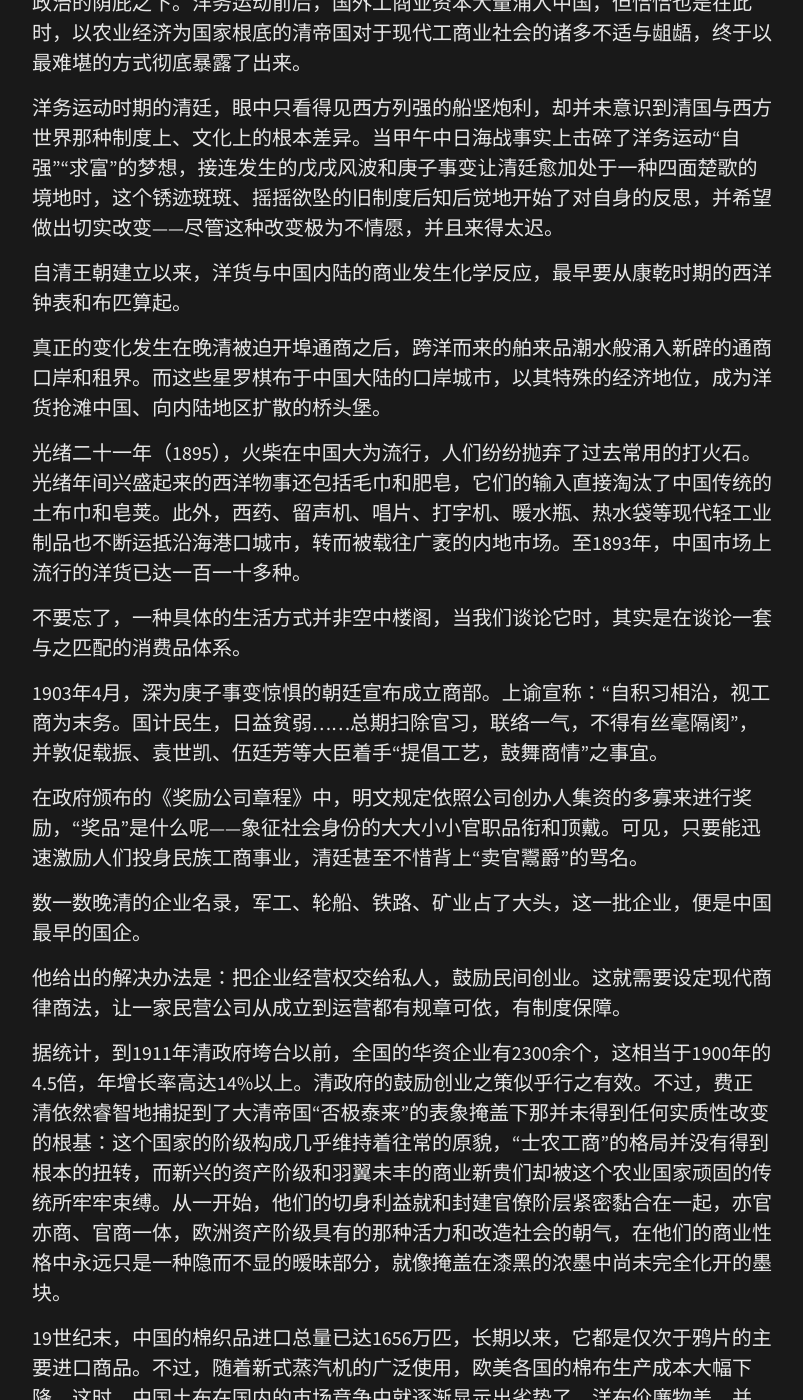
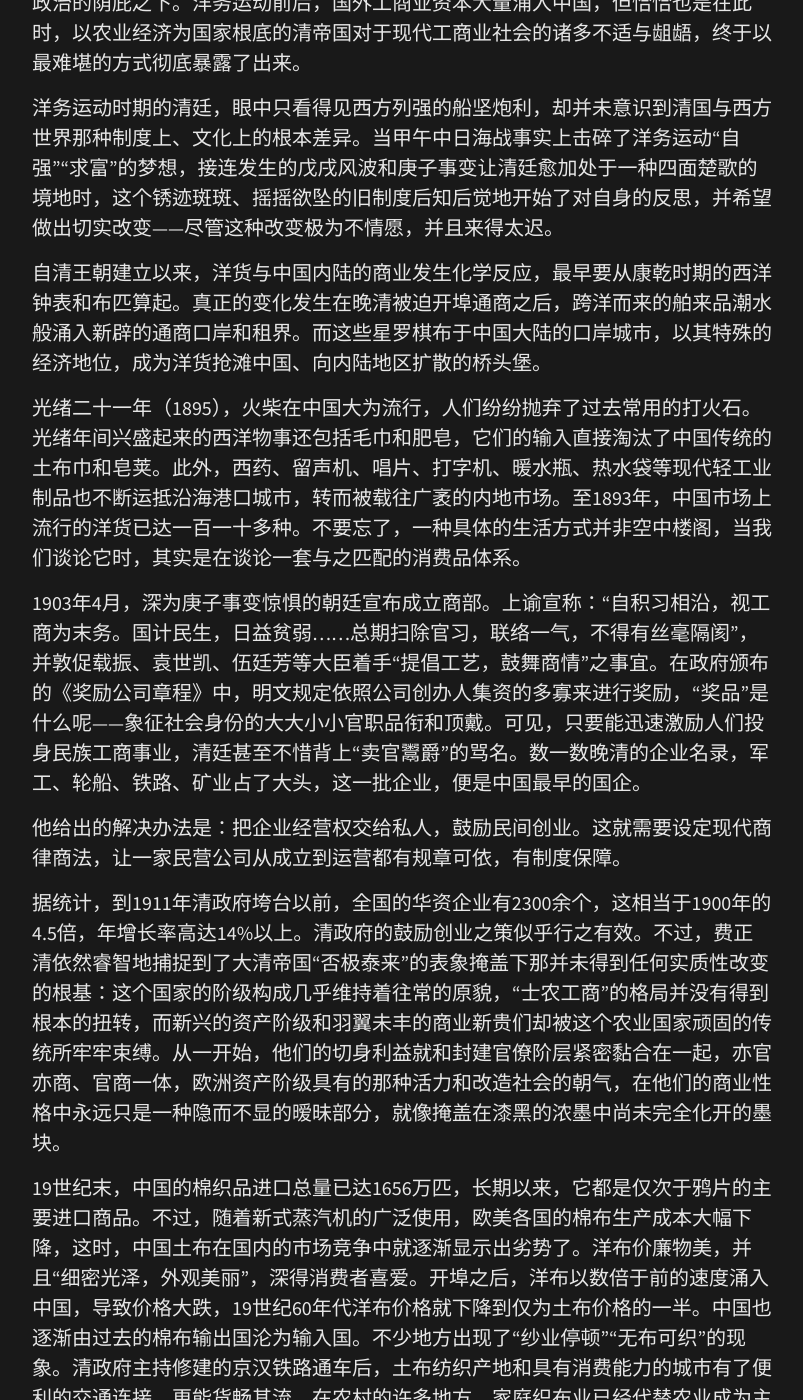
Before and after one commit to omsiel/omsiel.github.io, a Jekyll site: the page built from _posts/2019-05-22-购物凶猛.md, in a window 1280 px wide and 1400 px high, scrolled down 3972 px. Shown: the whole window, without its empty margins (238-1041 px from the left). Built offline with Jekyll 4.4.1, drawn with Linux system fonts in a browser that asks for light colours; nearby versions of some CDN libraries.

Commit message:
修改文章

```diff
--- a/_posts/2019-05-22-购物凶猛.md
+++ b/_posts/2019-05-22-购物凶猛.md
@@ -69,19 +69,11 @@ categories: note
 
 #### 洋务运动时期的清廷，眼中只看得见西方列强的船坚炮利，却并未意识到清国与西方世界那种制度上、文化上的根本差异。当甲午中日海战事实上击碎了洋务运动“自强”“求富”的梦想，接连发生的戊戌风波和庚子事变让清廷愈加处于一种四面楚歌的境地时，这个锈迹斑斑、摇摇欲坠的旧制度后知后觉地开始了对自身的反思，并希望做出切实改变——尽管这种改变极为不情愿，并且来得太迟。
 
-#### 自清王朝建立以来，洋货与中国内陆的商业发生化学反应，最早要从康乾时期的西洋钟表和布匹算起。
+#### 自清王朝建立以来，洋货与中国内陆的商业发生化学反应，最早要从康乾时期的西洋钟表和布匹算起。真正的变化发生在晚清被迫开埠通商之后，跨洋而来的舶来品潮水般涌入新辟的通商口岸和租界。而这些星罗棋布于中国大陆的口岸城市，以其特殊的经济地位，成为洋货抢滩中国、向内陆地区扩散的桥头堡。
 
-#### 真正的变化发生在晚清被迫开埠通商之后，跨洋而来的舶来品潮水般涌入新辟的通商口岸和租界。而这些星罗棋布于中国大陆的口岸城市，以其特殊的经济地位，成为洋货抢滩中国、向内陆地区扩散的桥头堡。
+#### 光绪二十一年（1895），火柴在中国大为流行，人们纷纷抛弃了过去常用的打火石。光绪年间兴盛起来的西洋物事还包括毛巾和肥皂，它们的输入直接淘汰了中国传统的土布巾和皂荚。此外，西药、留声机、唱片、打字机、暖水瓶、热水袋等现代轻工业制品也不断运抵沿海港口城市，转而被载往广袤的内地市场。至1893年，中国市场上流行的洋货已达一百一十多种。不要忘了，一种具体的生活方式并非空中楼阁，当我们谈论它时，其实是在谈论一套与之匹配的消费品体系。
 
-#### 光绪二十一年（1895），火柴在中国大为流行，人们纷纷抛弃了过去常用的打火石。光绪年间兴盛起来的西洋物事还包括毛巾和肥皂，它们的输入直接淘汰了中国传统的土布巾和皂荚。此外，西药、留声机、唱片、打字机、暖水瓶、热水袋等现代轻工业制品也不断运抵沿海港口城市，转而被载往广袤的内地市场。至1893年，中国市场上流行的洋货已达一百一十多种。
-
-#### 不要忘了，一种具体的生活方式并非空中楼阁，当我们谈论它时，其实是在谈论一套与之匹配的消费品体系。
-
-#### 1903年4月，深为庚子事变惊惧的朝廷宣布成立商部。上谕宣称：“自积习相沿，视工商为末务。国计民生，日益贫弱……总期扫除官习，联络一气，不得有丝毫隔阂”，并敦促载振、袁世凯、伍廷芳等大臣着手“提倡工艺，鼓舞商情”之事宜。
-
-#### 在政府颁布的《奖励公司章程》中，明文规定依照公司创办人集资的多寡来进行奖励，“奖品”是什么呢——象征社会身份的大大小小官职品衔和顶戴。可见，只要能迅速激励人们投身民族工商事业，清廷甚至不惜背上“卖官鬻爵”的骂名。
-
-#### 数一数晚清的企业名录，军工、轮船、铁路、矿业占了大头，这一批企业，便是中国最早的国企。
+#### 1903年4月，深为庚子事变惊惧的朝廷宣布成立商部。上谕宣称：“自积习相沿，视工商为末务。国计民生，日益贫弱……总期扫除官习，联络一气，不得有丝毫隔阂”，并敦促载振、袁世凯、伍廷芳等大臣着手“提倡工艺，鼓舞商情”之事宜。在政府颁布的《奖励公司章程》中，明文规定依照公司创办人集资的多寡来进行奖励，“奖品”是什么呢——象征社会身份的大大小小官职品衔和顶戴。可见，只要能迅速激励人们投身民族工商事业，清廷甚至不惜背上“卖官鬻爵”的骂名。数一数晚清的企业名录，军工、轮船、铁路、矿业占了大头，这一批企业，便是中国最早的国企。
 
 #### 他给出的解决办法是：把企业经营权交给私人，鼓励民间创业。这就需要设定现代商律商法，让一家民营公司从成立到运营都有规章可依，有制度保障。
 
```
